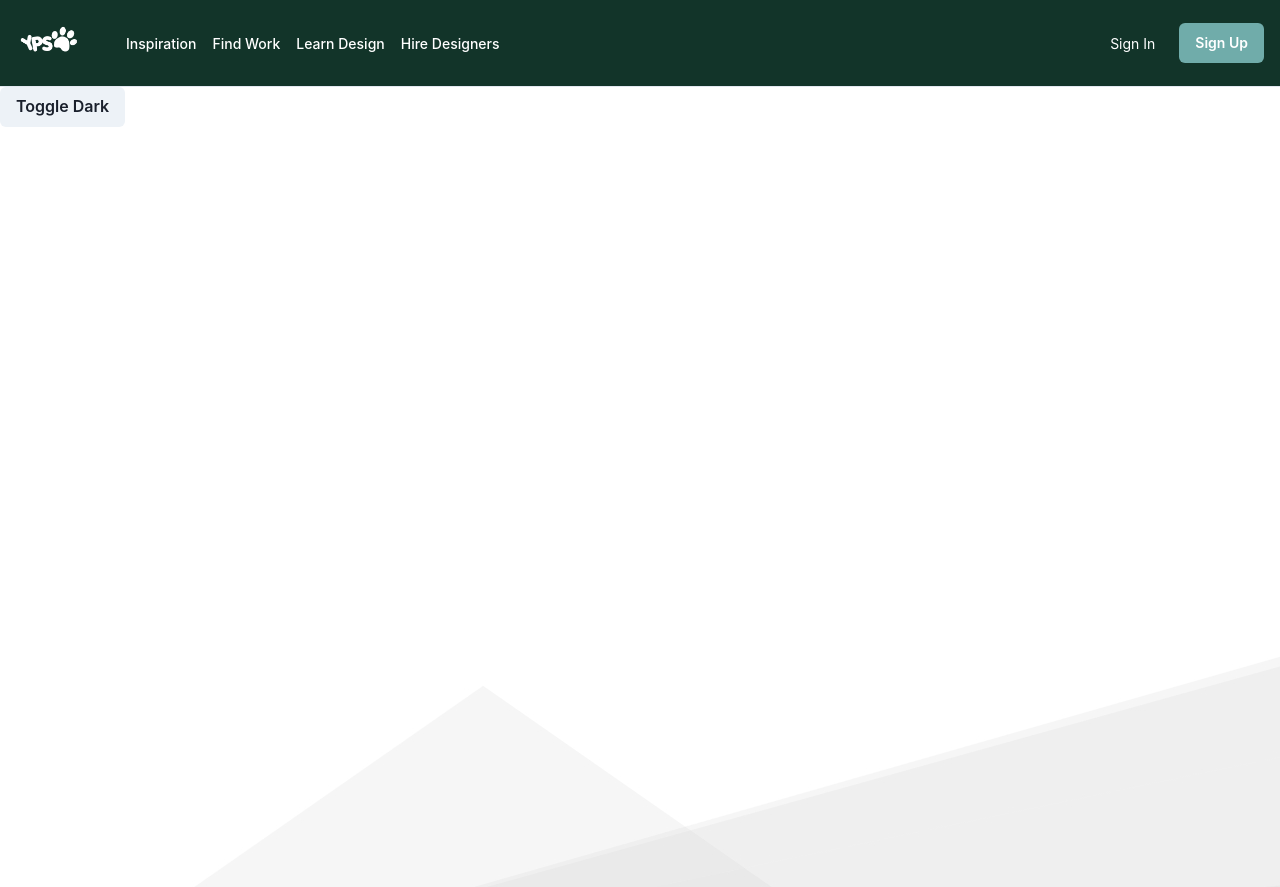
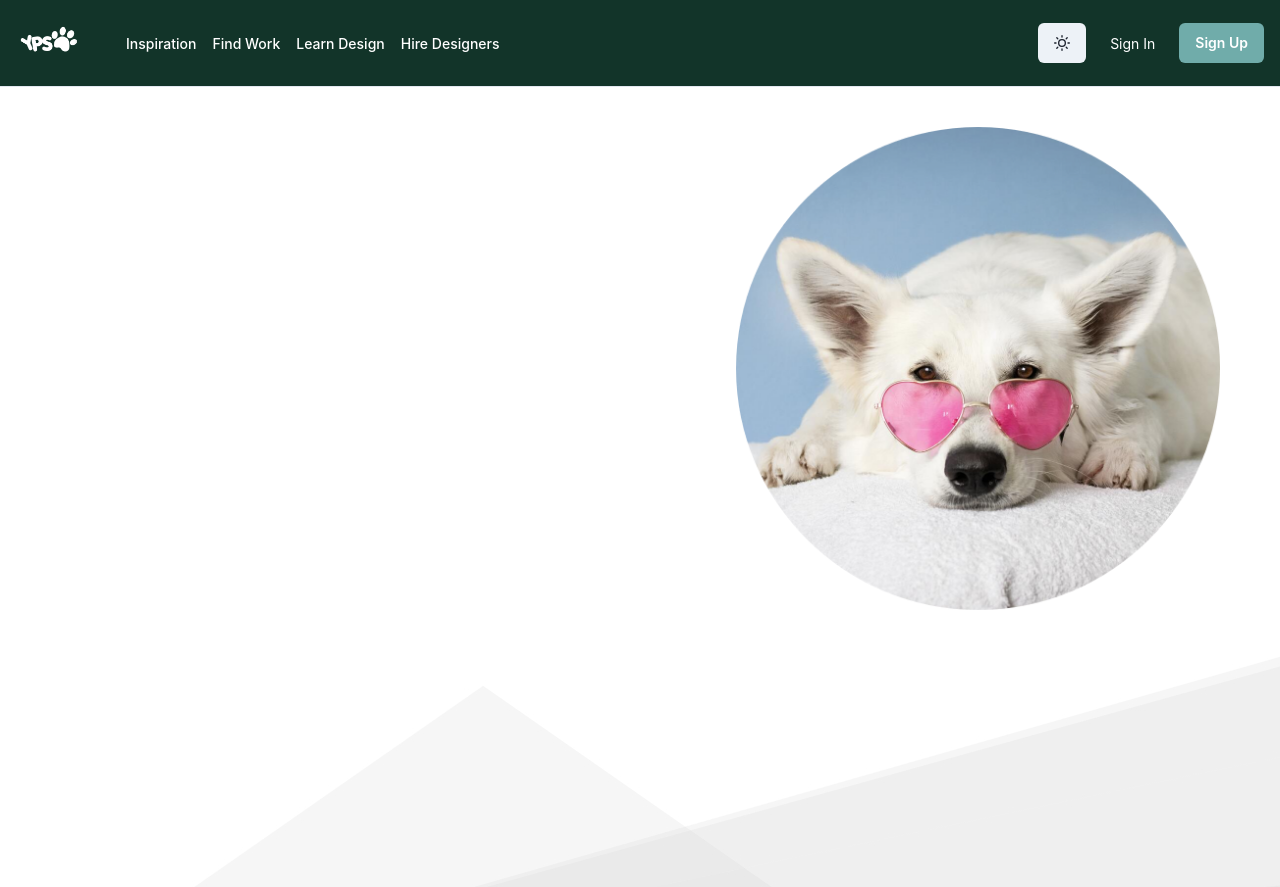
Before and after one commit to kczmrz/YourPetStory, a Next.js app: page / in a window 1280 px wide. Built offline with nearby package versions, Linux system fonts and the light colour scheme.

Commit message:
Theme toggle on navbar

```diff
--- a/src/components/indexPage/indexpage.tsx
+++ b/src/components/indexPage/indexpage.tsx
@@ -1,8 +1,23 @@
-
-
+import { Stack, Flex, Box , AbsoluteCenter } from "@chakra-ui/react";
+import Image from "next/image";
+import { indexdog } from "@/images"
 export default function IndexPage() {
    return(
     <>
+    <Stack minH={'100vh'} direction={{base: 'column', md: 'row'}}>
+      <Flex p={8} flex={1} align={'center'} justify={'center'}>
+        <Stack>
+
+        </Stack>
+      </Flex>
+      <Flex flex={1} placeContent={'center'} justifyContent={'center'}>
+      <Box mt={10} w={'80%'}>
+        <Image
+          src={indexdog}
+          alt={"Index doge"}/>
+       </Box>
+      </Flex>
+    </Stack>
     </>
-   )
+    )
 }
--- a/src/components/navbar/navbar.tsx
+++ b/src/components/navbar/navbar.tsx
@@ -14,7 +14,8 @@ import {
   useColorModeValue,
   useBreakpointValue,
   useDisclosure,
-  Center
+  Center,
+  useColorMode
 
 } from '@chakra-ui/react';
 
@@ -23,6 +24,8 @@ import {
   CloseIcon,
   ChevronDownIcon,
   ChevronRightIcon,
+  MoonIcon,
+  SunIcon
 } from '@chakra-ui/icons';
 
 import { ThemeAppDay } from '@/app/ColorsTheme';
@@ -33,6 +36,16 @@ import Image from 'next/image';
 /* Sub nawigacja w mobilnym wygladzie navbaru, ten przycisk taki do rozwijania */
 export default function WithSubnavigation() {
   const { isOpen, onToggle } = useDisclosure();
+
+  /*Przycisk do zmiany motywu */
+  const { colorMode, toggleColorMode } = useColorMode();
+
+  const changeIconToggleBtn = ()=> {
+    if(colorMode === 'dark') {
+      return <MoonIcon/>
+    }
+    else return <SunIcon/>
+  }
 
   return (
     <Box>
@@ -80,6 +93,11 @@ export default function WithSubnavigation() {
           justify={'flex-end'}
           direction={'row'}
           spacing={6}>
+         <Button onClick={toggleColorMode}>
+         <Icon color={'black'} w={3} h={3} as={()=> changeIconToggleBtn()} />
+         </Button>
+
+
           <Button
             as={'a'}
             fontSize={'sm'}
--- a/src/images/index.ts
+++ b/src/images/index.ts
@@ -1,7 +1,5 @@
-import { useColorMode } from "@chakra-ui/react";
-
 export const ImageLogo = {
-   logo1: require('../../public/images/logo/yps2.png')
+   logo1: require('../../public/images/logo/yps2.png'),
 }
 
 
@@ -10,3 +8,6 @@ export const BgImage = {
    night: "url('/images/background/bg2.jpg')",
 
 }
+
+
+export const indexdog = require('../../public/images/other/indexdog.png');
--- a/src/pages/index.tsx
+++ b/src/pages/index.tsx
@@ -17,9 +17,6 @@ export default function Home() {
 
     <main>
     <Box bgImage={BoxBG} height={'100vh'}>
-      <Button onClick={toggleColorMode}>
-        Toggle {colorMode === 'light' ? 'Dark' : 'Light'}
-      </Button>
       <IndexPage/>
       <Container>
 
```
Also changed, not shown: public/images/other/indexdog.png (added).
